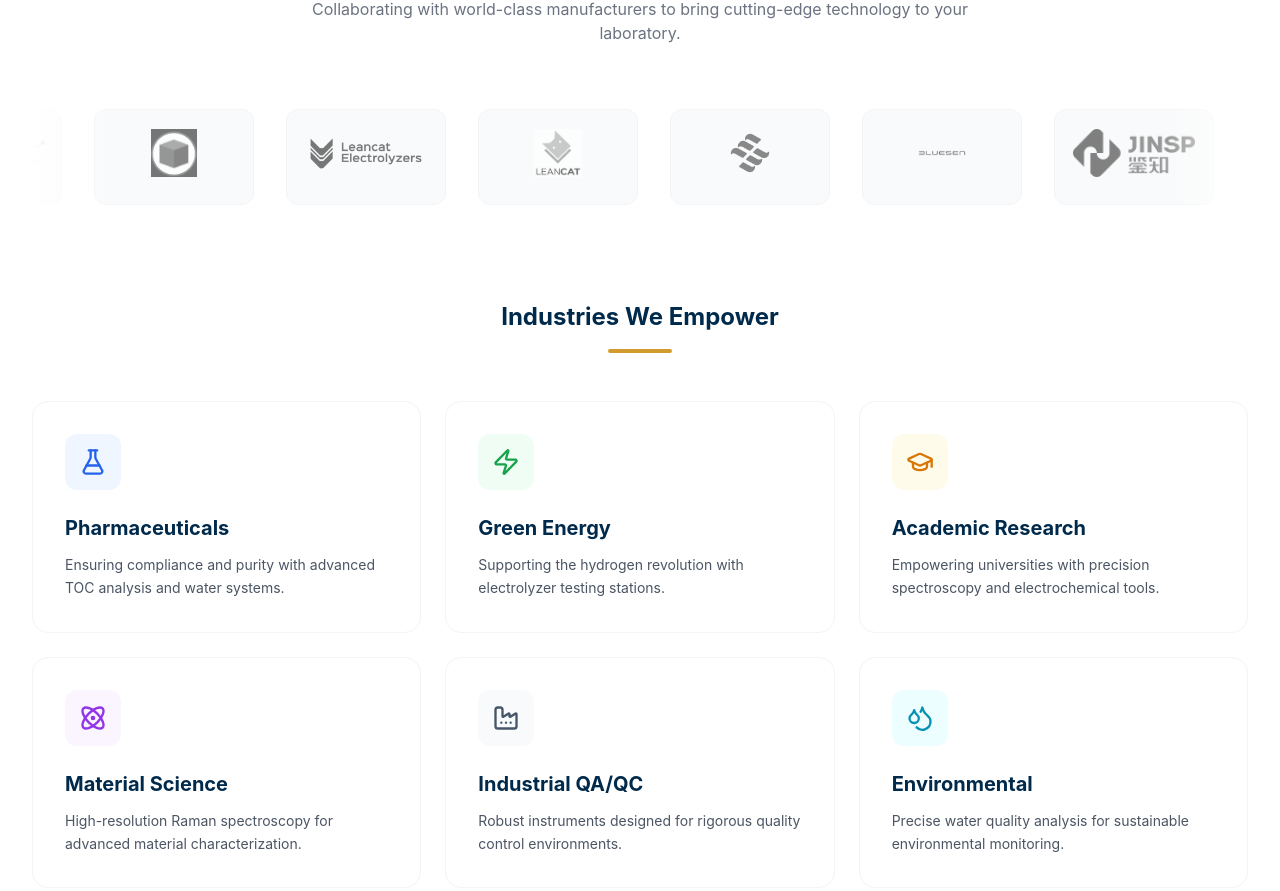
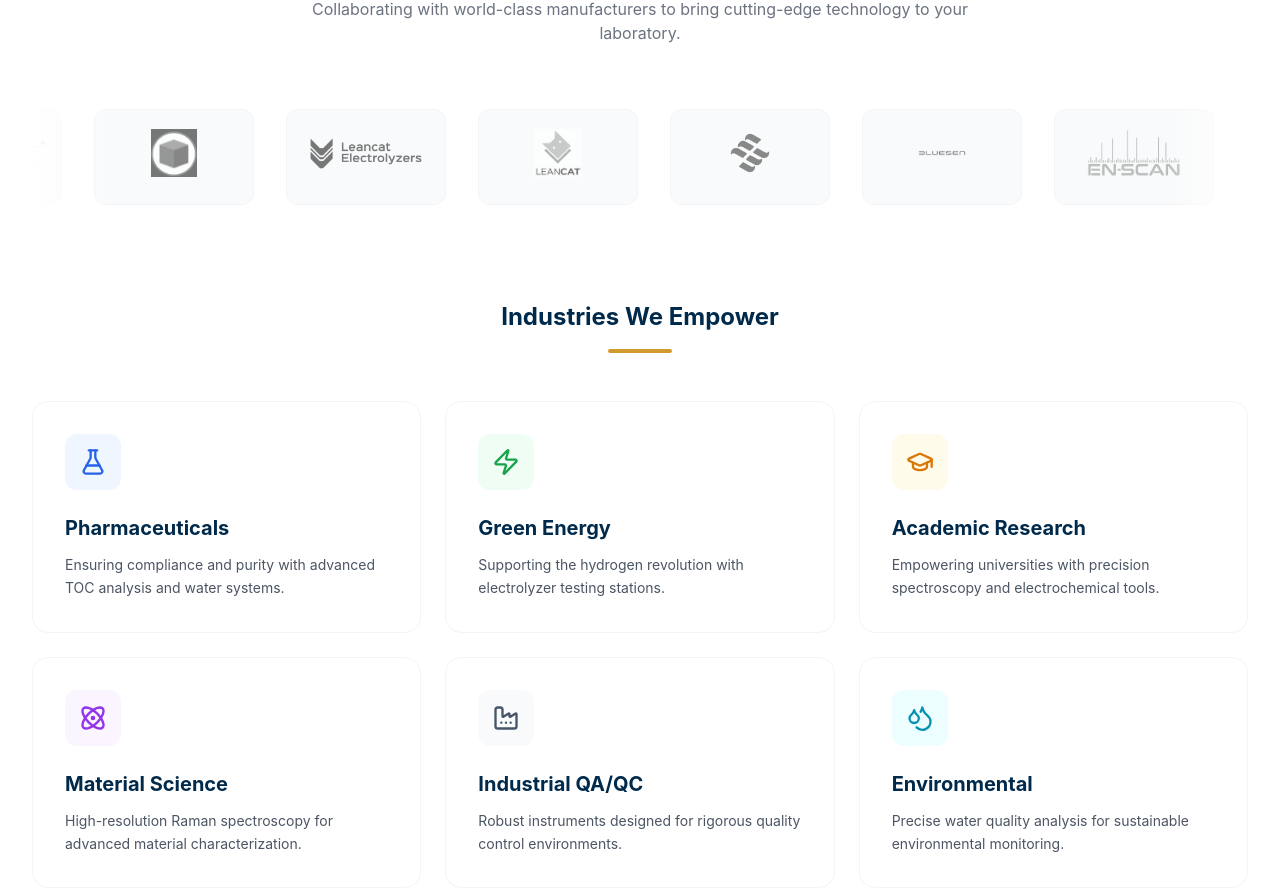
Before and after one commit to AnshumanT21/scientific-square-website, a React (Vite) app: page / in a window 1280 px wide. Shown: the part 3355-4246 px from the top of the page. Built offline with nearby package versions, Linux system fonts and the light colour scheme.

Commit message:
Added En Scan to Partners Section

```diff
--- a/src/Components/home/PartnersSection.tsx
+++ b/src/Components/home/PartnersSection.tsx
@@ -18,6 +18,7 @@ const partners = [
   { name: 'LEANCAT', logo: '/LEANCAT.png' },
   { name: 'Kolibrik', logo: '/Kolibrik.png' },
   { name: 'Bluesen', logo: '/Bluesen.png' },
+  { name: 'EN-SCAN', logo: '/EnScan.png' },
 ];
 
 // New "Industries" data instead of Testimonials
```
